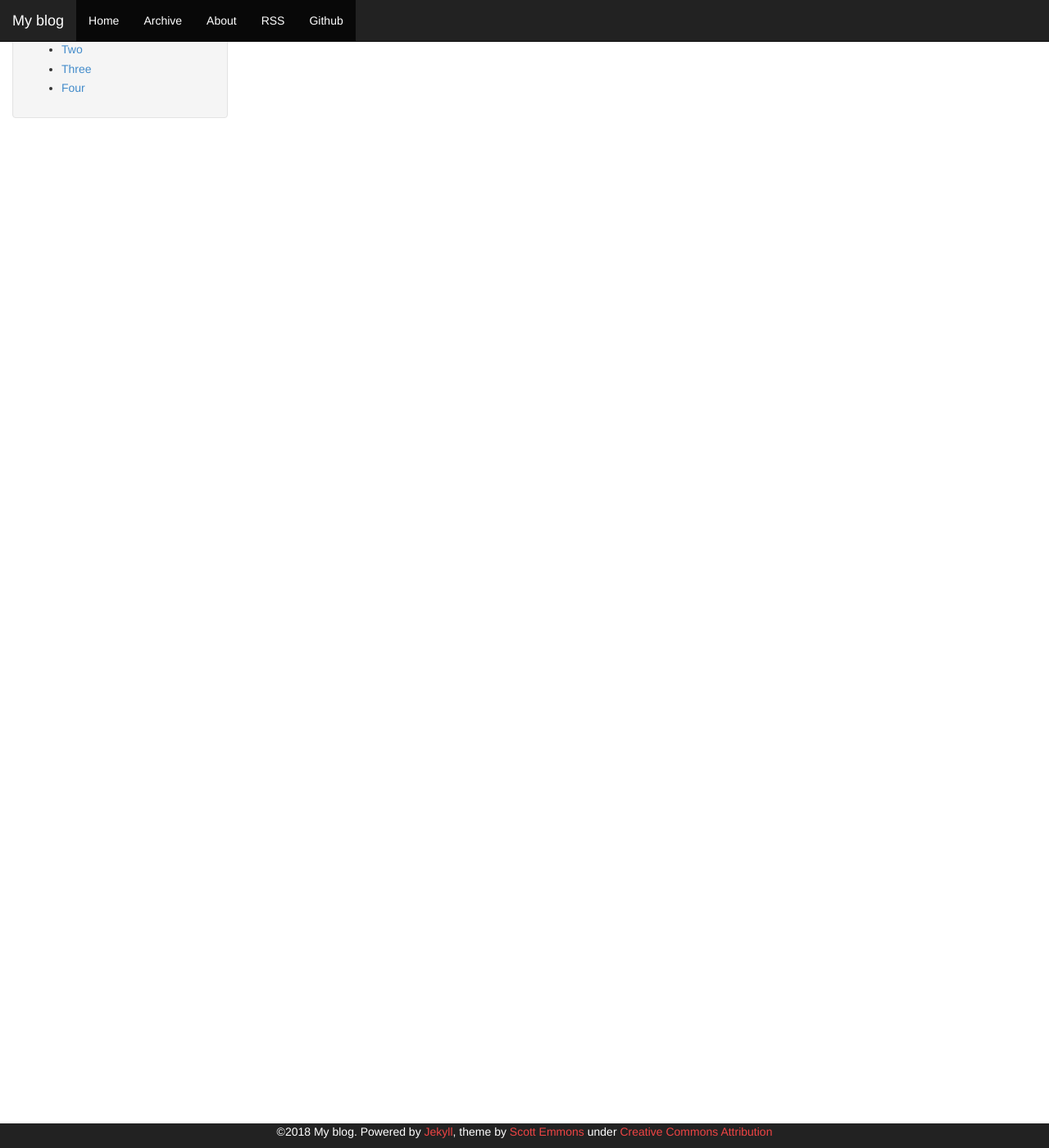
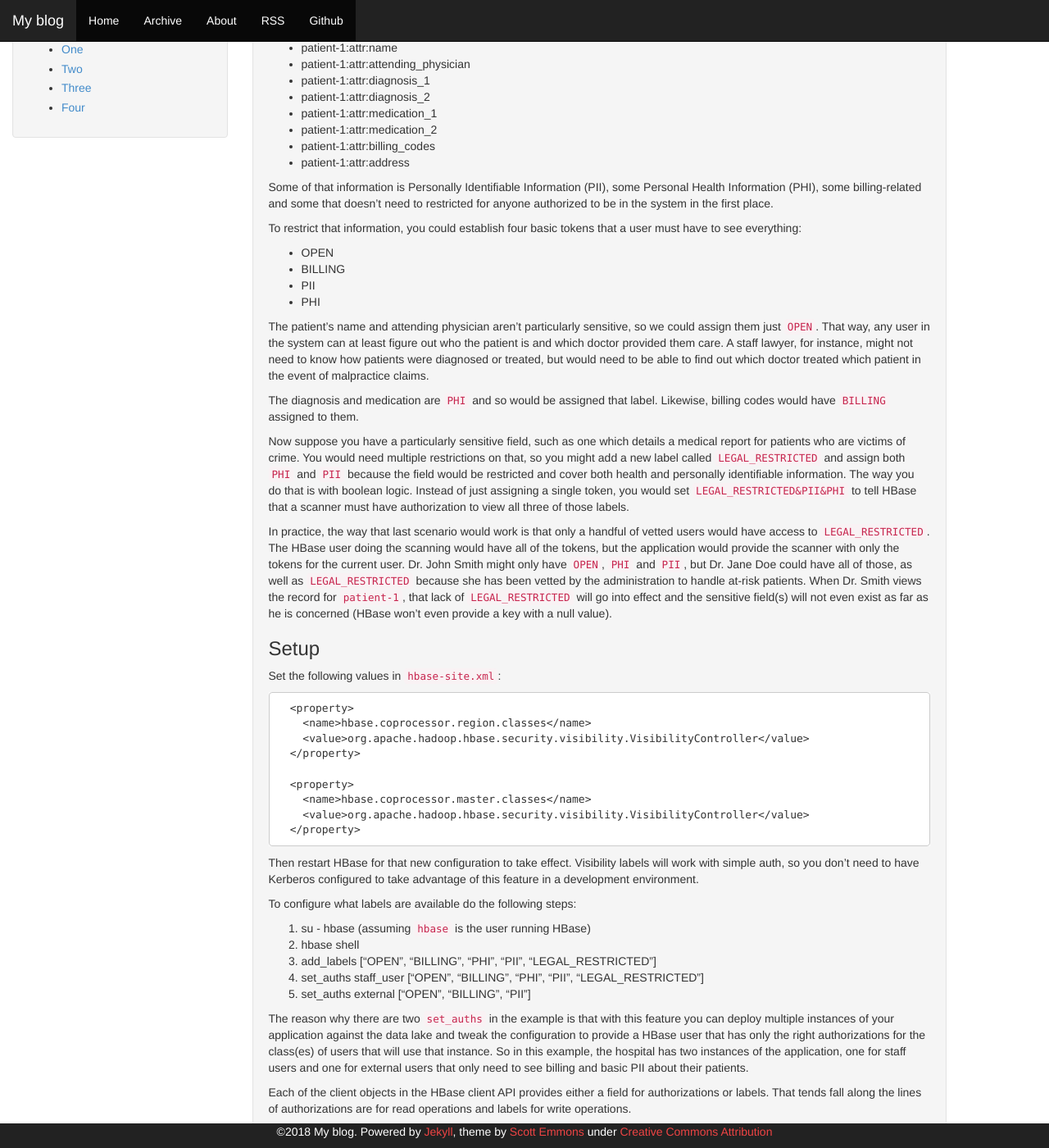
Before and after one commit to MikeThomsen/mikethomsen.github.io, a Jekyll site: the page built from index.html, in a window 1280 px wide and 1400 px high, scrolled down 315 px. Shown: the whole window at 82% size. Built offline with Jekyll 4.4.1, drawn with Linux system fonts in a browser that asks for light colours; the list of posts is cut into pages by our own code; some of the changed text lies outside the part shown.

Commit message:
Added post about visibility labels.

````diff
--- /dev/null
+++ b/_posts/2018-05-07-hbase-visibility-labels.md
@@ -0,0 +1,66 @@
+# HBase Visibility Labels
+
+### Basic Terms
+
+* Visibility label - one or more tokens that may be combined with boolean logic to define restrictions on data access.
+* Authorizations - one or more tokens that can be provided to HBase to evaluate against a visibility label.
+
+### Overview
+
+Visibility labels are an expression that is stored on a cell that determines whether or not a scanner can see the cell. For example, consider the following row:
+
+* patient-1:attr:name
+* patient-1:attr:attending_physician
+* patient-1:attr:diagnosis_1
+* patient-1:attr:diagnosis_2
+* patient-1:attr:medication_1
+* patient-1:attr:medication_2
+* patient-1:attr:billing_codes
+* patient-1:attr:address
+
+Some of that information is Personally Identifiable Information (PII), some Personal Health Information (PHI), some billing-related and some that doesn't need to restricted for anyone authorized to be in the system in the first place.
+
+To restrict that information, you could establish four basic tokens that a user must have to see everything:
+
+* OPEN
+* BILLING
+* PII
+* PHI
+
+The patient's name and attending physician aren't particularly sensitive, so we could assign them just `OPEN`. That way, any user in the system can at least figure out who the patient is and which doctor provided them care. A staff lawyer, for instance, might not need to know how patients were diagnosed or treated, but would need to be able to find out which doctor treated which patient in the event of malpractice claims.
+
+The diagnosis and medication are `PHI` and so would be assigned that label. Likewise, billing codes would have `BILLING` assigned to them.
+
+Now suppose you have a particularly sensitive field, such as one which details a medical report for patients who are victims of crime. You would need multiple restrictions on that, so you might add a new label called `LEGAL_RESTRICTED` and assign both `PHI` and `PII` because the field would be restricted and cover both health and personally identifiable information. The way you do that is with boolean logic. Instead of just assigning a single token, you would set `LEGAL_RESTRICTED&PII&PHI` to tell HBase that a scanner must have authorization to view all three of those labels.
+
+In practice, the way that last scenario would work is that only a handful of vetted users would have access to `LEGAL_RESTRICTED`. The HBase user doing the scanning would have all of the tokens, but the application would provide the scanner with only the tokens for the current user. Dr. John Smith might only have `OPEN`, `PHI` and `PII`, but Dr. Jane Doe could have all of those, as well as `LEGAL_RESTRICTED` because she has been vetted by the administration to handle at-risk patients. When Dr. Smith views the record for `patient-1`, that lack of `LEGAL_RESTRICTED` will go into effect and the sensitive field(s) will not even exist as far as he is concerned (HBase won't even provide a key with a null value).
+
+### Setup
+
+Set the following values in `hbase-site.xml`:
+
+```
+  <property>
+    <name>hbase.coprocessor.region.classes</name>
+    <value>org.apache.hadoop.hbase.security.visibility.VisibilityController</value>
+  </property>
+
+  <property>
+    <name>hbase.coprocessor.master.classes</name>
+    <value>org.apache.hadoop.hbase.security.visibility.VisibilityController</value>
+  </property>
+```
+
+Then restart HBase for that new configuration to take effect. Visibility labels will work with simple auth, so you don't need to have Kerberos configured to take advantage of this feature in a development environment.
+
+To configure what labels are available do the following steps:
+
+1. su - hbase (assuming `hbase` is the user running HBase)
+2. hbase shell
+3. add_labels ["OPEN", "BILLING", "PHI", "PII", "LEGAL_RESTRICTED"]
+4. set_auths staff_user ["OPEN", "BILLING", "PHI", "PII", "LEGAL_RESTRICTED"]
+5. set_auths external ["OPEN", "BILLING", "PII"]
+
+The reason why there are two `set_auths` in the example is that with this feature you can deploy multiple instances of your application against the data lake and tweak the configuration to provide a HBase user that has only the right authorizations for the class(es) of users that will use that instance. So in this example, the hospital has two instances of the application, one for staff users and one for external users that only need to see billing and basic PII about their patients.
+
+Each of the client objects in the HBase client API provides either a field for authorizations or labels. That tends fall along the lines of authorizations are for read operations and labels for write operations.
--- a/about.html
+++ b/about.html
@@ -4,5 +4,6 @@
 
 <div class="well">
     <h1>About me</h1>
-    <p>Hello, I am me.</p>
+    <p>I work mainly on the JVM in Java and Groovy.</p>
+    <p>Opinions are my own, not my employer's.</p>
 </div>
````
